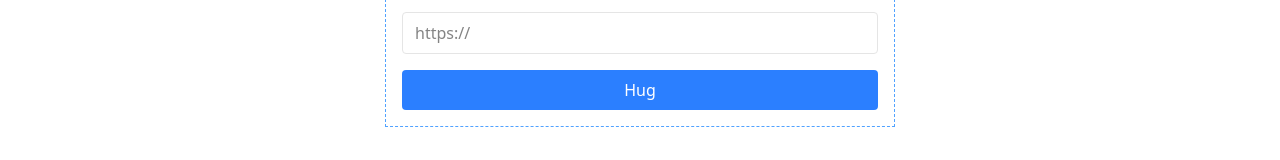
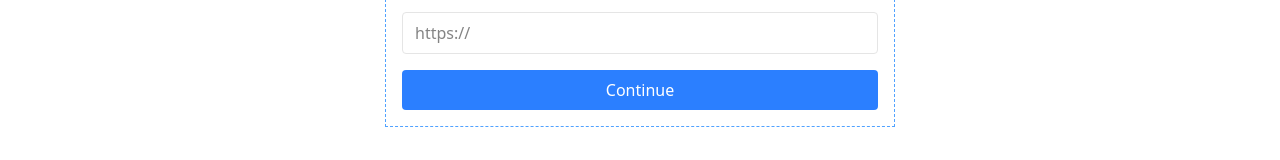
Before and after one commit to Pinecone-LEAP-2D/Bug-Busters, a Next.js app in the folder frontend/: page /profile in a window 1280 px wide. Shown: the part 497-657 px from the top of the page. Built offline with nearby package versions, Linux system fonts and the light colour scheme.

Commit message:
frontend add  profile creation step

```diff
--- /dev/null
+++ b/frontend/src/app/profile/_components/BankCard.tsx
@@ -0,0 +1,17 @@
+type BankCardProps = {
+  setStep?: (step: number) => void;
+};
+
+const BankCard: React.FC<BankCardProps> = ({ setStep }) => {
+  const handleBackButton = () => {
+    setStep(1);
+  };
+  return (
+    <div>
+      Bank card
+      <button onClick={handleBackButton}> back</button>
+    </div>
+  );
+};
+
+export default BankCard;
--- a/frontend/src/app/profile/_components/ProfileForm.tsx
+++ b/frontend/src/app/profile/_components/ProfileForm.tsx
@@ -15,7 +15,12 @@ interface FormValues {
   about: string;
   socialUrl: string;
 }
-const ProfileForm: React.FC = () => {
+
+interface ProfileFormProps {
+  setStep: (step: number) => void;
+  step: number;
+}
+const ProfileForm: React.FC<ProfileFormProps> = ({ setStep }) => {
   const [photo, setPhoto] = useState<File | null>(null);
   const initialValues: FormValues = {
     name: "",
@@ -36,7 +41,9 @@ const ProfileForm: React.FC = () => {
   };
   const handleSubmit = (values: FormValues) => {
     console.log({ ...values, photo });
+    setStep(2);
   };
+
   console.log(photo);
   return (
     <Formik
@@ -112,7 +119,7 @@ const ProfileForm: React.FC = () => {
           type="submit"
           className="bg-blue-500 text-white py-2 px-4 rounded hover:bg-blue-600"
         >
-          Hug
+          Continue
         </button>
       </Form>
     </Formik>
--- a/frontend/src/app/profile/page.tsx
+++ b/frontend/src/app/profile/page.tsx
@@ -1,12 +1,19 @@
+"use client";
+
 import { Header } from "@/components/Header";
 import ProfileForm from "./_components/ProfileForm";
+import BankCard from "./_components/BankCard";
+import { useState } from "react";
 
 const CreateProfile = () => {
+  const [step, setStep] = useState(1);
+  console.log(step);
   return (
     <div className="p-5">
       <Header />
       <div className="flex justify-center items-center h-full">
-        <ProfileForm />
+        {step === 1 && <ProfileForm setStep={setStep} step={step} />}
+        {step === 2 && <BankCard setStep={setStep} />}
       </div>
     </div>
   );
```
